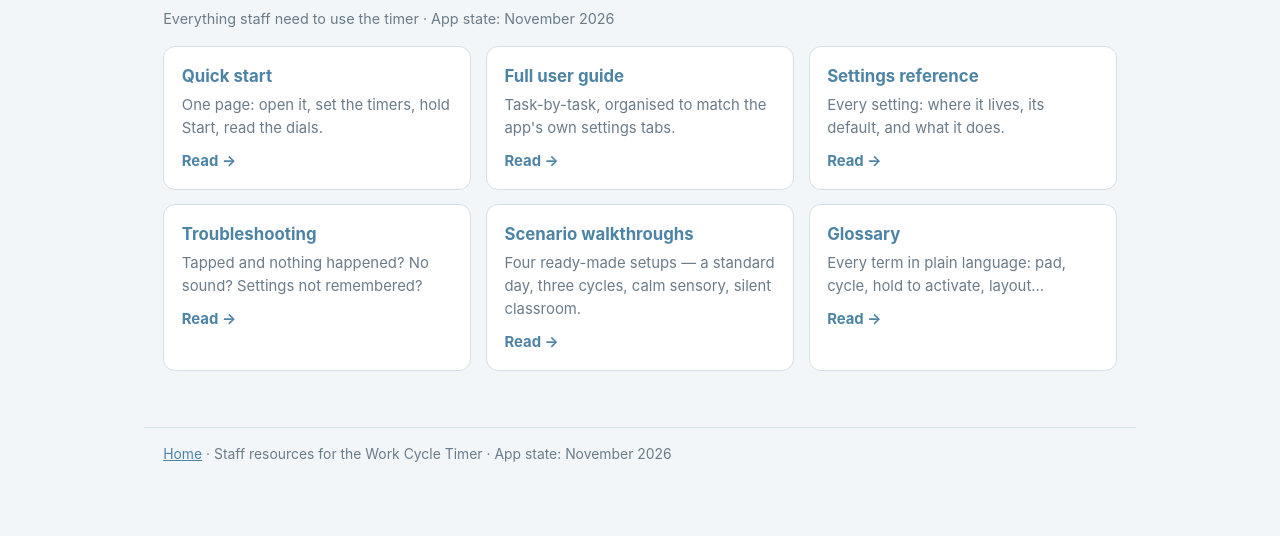
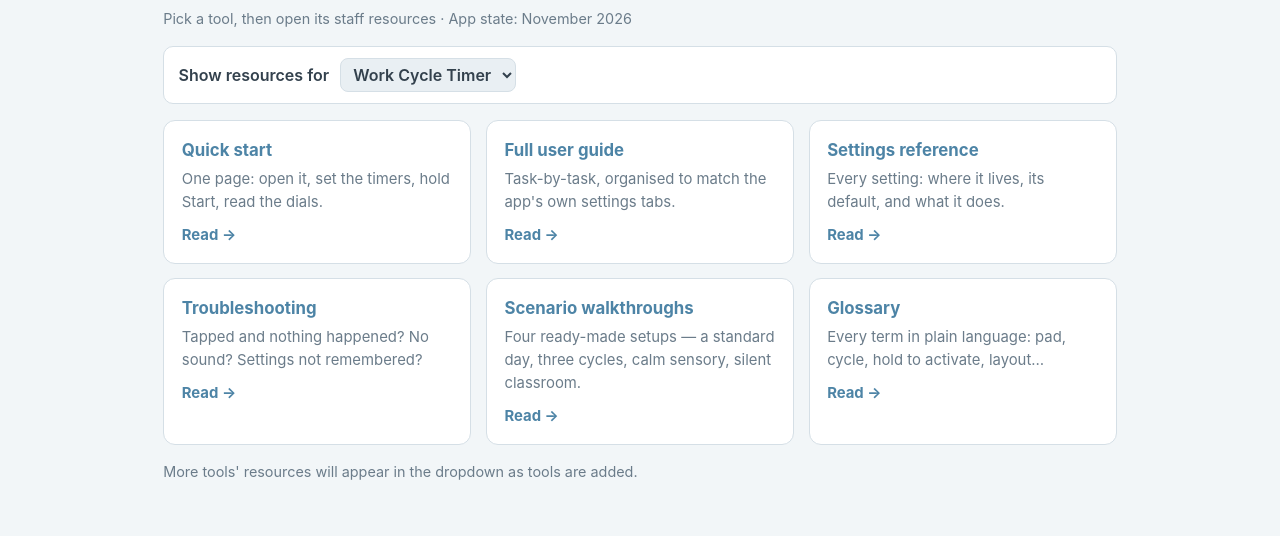
Before and after one commit to SwankyMcGee/SwankyMcGee.github.io, a plain HTML site: page resources.html in a window 1280 px wide. Shown: the part 116-652 px from the top of the page. Drawn offline with Linux system fonts and the light colour scheme.

Commit message:
Dynamic resources page: tool dropdown filters the resource cards

```diff
--- a/resources.html
+++ b/resources.html
@@ -19,8 +19,17 @@
 
 <main>
   <h1>Resources</h1>
-  <p class="meta">Everything staff need to use the timer · App state: November 2026</p>
+  <p class="meta">Pick a tool, then open its staff resources · App state: November 2026</p>
 
+  <div class="tool-picker">
+    <label for="toolSelect">Show resources for</label>
+    <select id="toolSelect">
+      <option value="timer" selected>Work Cycle Timer</option>
+    </select>
+  </div>
+
+  <!-- Work Cycle Timer resources -->
+  <section class="tool-group" data-tool="timer">
     <div class="cards">
       <a class="card" href="quick-start.html">
         <h3>Quick start</h3>
@@ -53,11 +62,35 @@
         <span class="go">Read →</span>
       </a>
     </div>
+  </section>
+
+  <!--
+    Adding a tool's resources later:
+    1. Add <option value="your-tool">Your Tool</option> to the select above.
+    2. Copy a <section class="tool-group" data-tool="your-tool"> block below
+       and put the tool's resource cards inside it.
+    The script at the bottom matches them up automatically.
+  -->
+
+  <p class="meta">More tools' resources will appear in the dropdown as tools are added.</p>
 </main>
 
 <footer class="site-foot">
-  <a href="index.html">Home</a> · Staff resources for the Work Cycle Timer · App state: November 2026
+  <a href="index.html">Home</a> · Staff resources · App state: November 2026
 </footer>
+
+<script>
+  // Show only the selected tool's resource cards.
+  const picker = document.getElementById('toolSelect');
+  const groups = document.querySelectorAll('.tool-group');
+  function showSelected() {
+    groups.forEach(function (g) {
+      g.hidden = (g.getAttribute('data-tool') !== picker.value);
+    });
+  }
+  picker.addEventListener('change', showSelected);
+  showSelected();
+</script>
 
 </body>
 </html>
--- a/site.css
+++ b/site.css
@@ -195,6 +195,32 @@ li { margin: .32rem 0; }
   margin-top: 1rem;
 }
 
+/* ---------- Tool picker (resources page) ---------- */
+
+.tool-picker {
+  background: var(--surface);
+  border: 1px solid var(--border);
+  border-radius: 10px;
+  padding: .7rem .9rem;
+  margin: 1rem 0;
+  display: flex;
+  flex-wrap: wrap;
+  gap: .5rem .7rem;
+  align-items: center;
+  font-weight: 600;
+}
+
+.tool-picker select {
+  font: inherit;
+  padding: .3rem .5rem;
+  border: 1px solid var(--border);
+  border-radius: 8px;
+  background: var(--surface-2);
+  color: var(--text);
+}
+
+.tool-group[hidden] { display: none; }
+
 /* ---------- Callouts ---------- */
 
 .hold,
```
Also changed, not shown: index.html (+1 -1 lines), 1 other file. Lines whose indentation alone changed are shown as unchanged.
